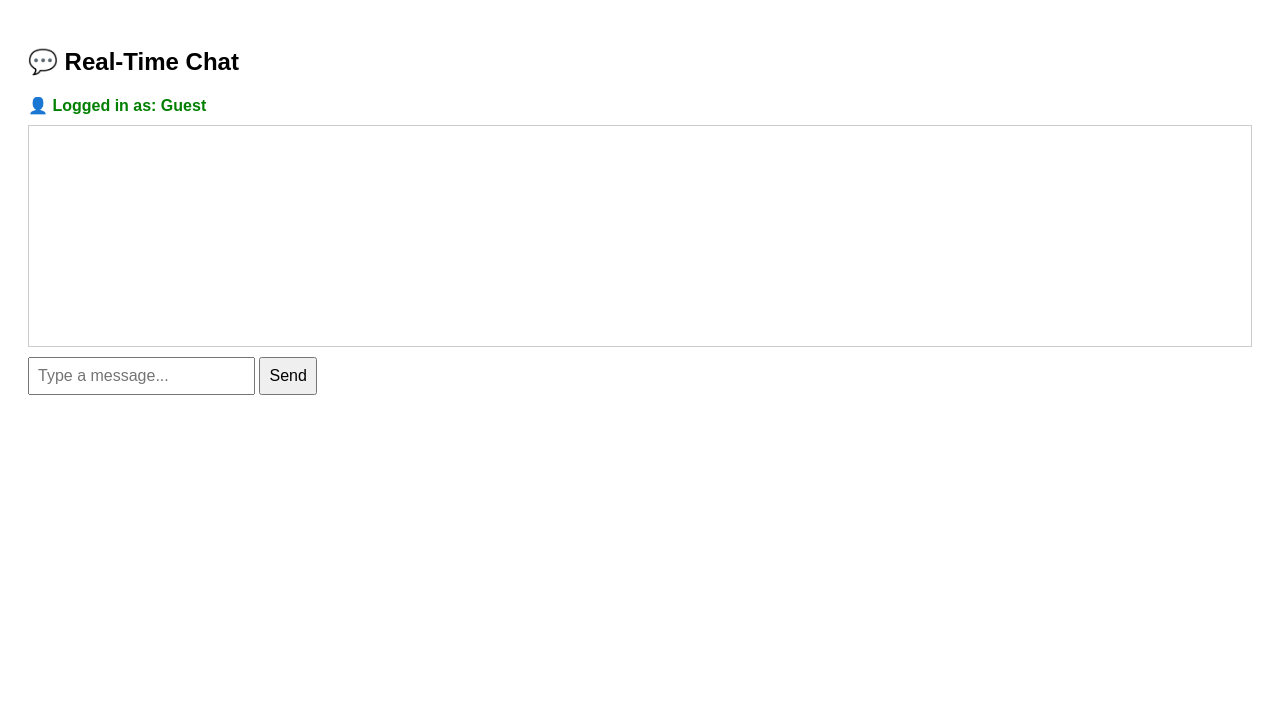
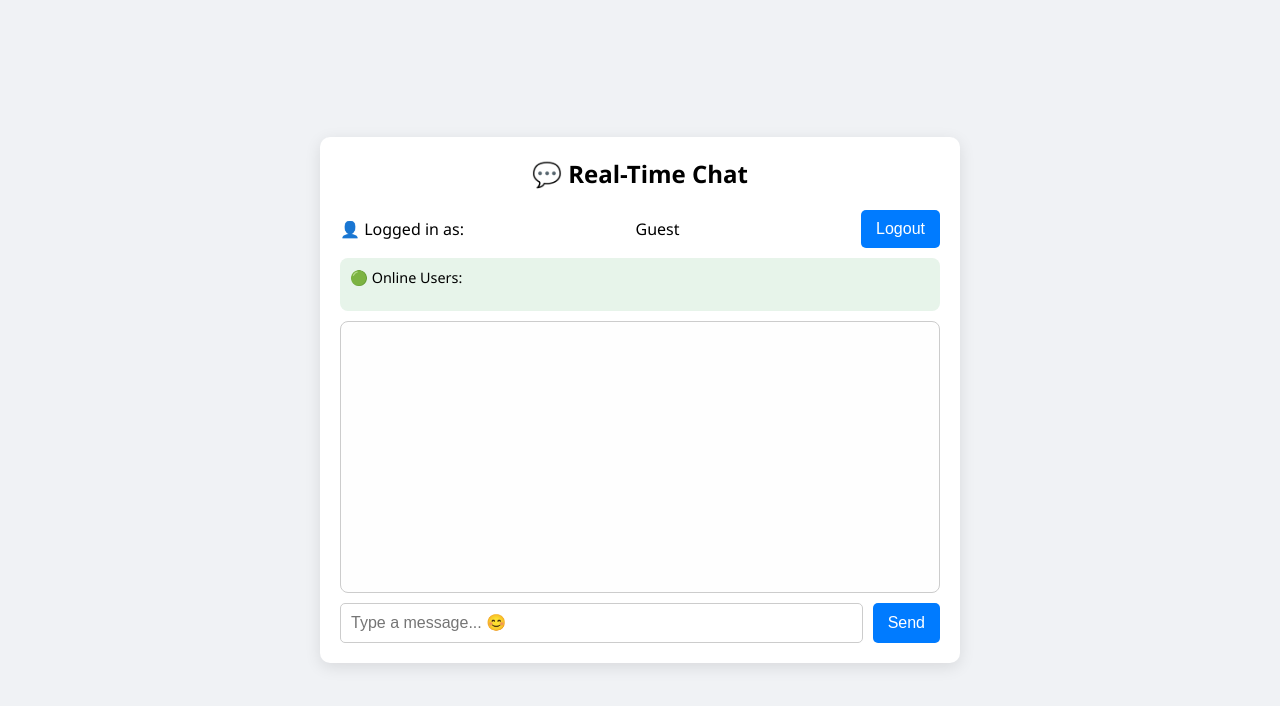
Before and after one commit to ShivamPatel0710/Internship_Projet, a website: page chat-app/public/chat.html in a window 1280 px wide. Drawn offline with nearby package versions, Linux system fonts and the light colour scheme; no server answers.

Commit message:
Adding some Styling and functions

```diff
--- a/chat-app/public/chat.html
+++ b/chat-app/public/chat.html
@@ -4,54 +4,81 @@
   <meta charset="UTF-8" />
   <title>Real-Time Chat</title>
   <script src="https://cdn.socket.io/4.7.2/socket.io.min.js"></script>
-  <style>
-    body { font-family: sans-serif; padding: 20px; }
-    #messages { border: 1px solid #ccc; padding: 10px; height: 200px; overflow-y: auto; margin-bottom: 10px; }
-    input, button { padding: 8px; font-size: 1rem; }
-    #userInfo { margin-bottom: 10px; color: green; font-weight: bold; }
-  </style>
+  <link rel="stylesheet" href="style.css">
 </head>
 <body>
+  <div class="container">
+    <h2>💬 Real-Time Chat</h2>
 
-  <h2>💬 Real-Time Chat</h2>
-  <!-- ✅ Show logged in user -->
-  <div id="userInfo">👤 Logged in as: <span id="currentUserDisplay"></span></div>
+    <div id="userInfo">
+      👤 Logged in as: <span id="currentUserDisplay"></span>
+      <button id="logoutBtn">Logout</button>
+    </div>
 
-  <div id="messages"></div>
+    <div id="onlineUsers">
+      🟢 Online Users:
+      <ul id="userList"></ul>
+    </div>
 
-  <input id="msgInput" type="text" placeholder="Type a message..." />
-  <button onclick="sendMessage()">Send</button>
+    <div id="messages"></div>
+
+    <div class="input-group">
+      <input id="msgInput" type="text" placeholder="Type a message... 😊" />
+      <button onclick="sendMessage()">Send</button>
+    </div>
+  </div>
 
   <script>
     const socket = io("http://localhost:5050");
+    const currentUser = localStorage.getItem("username") || "Guest";
+    document.getElementById("currentUserDisplay").textContent = currentUser;
 
     const messagesDiv = document.getElementById("messages");
     const input = document.getElementById("msgInput");
 
-    // ✅ Get username from localStorage
-    const currentUser = localStorage.getItem("username") || "Guest";
-    document.getElementById("currentUserDisplay").textContent = currentUser;
-
     socket.on("connect", () => {
       console.log("✅ Connected:", socket.id);
+      socket.emit("userConnected", currentUser);
     });
 
     socket.on("receiveMessage", (data) => {
       const msg = document.createElement("div");
-      msg.textContent = `📩 ${data.username || 'Guest'}: ${data.text}`;
+      const time = new Date(data.timestamp).toLocaleTimeString();
+      msg.innerHTML = `🕓 <small>${time}</small><br><strong>${data.username}:</strong> ${data.text}`;
       messagesDiv.appendChild(msg);
+      messagesDiv.scrollTop = messagesDiv.scrollHeight;
+    });
+
+    socket.on("updateUsers", (users) => {
+      const userList = document.getElementById("userList");
+      userList.innerHTML = "";
+      users.forEach(user => {
+        const li = document.createElement("li");
+        li.textContent = user;
+        userList.appendChild(li);
+      });
     });
 
     function sendMessage() {
-      const message = input.value;
-      if (message.trim() !== "") {
+      const message = input.value.trim();
+      if (message) {
         socket.emit("sendMessage", {
           username: currentUser,
-          text: message
+          text: message,
+          timestamp: new Date().toISOString()
         });
         input.value = "";
       }
     }
+
+    document.getElementById("logoutBtn").addEventListener("click", () => {
+      localStorage.clear();
+      window.location.href = "login.html";
+    });
+
+    window.addEventListener("beforeunload", () => {
+      socket.emit("userDisconnected", currentUser);
+    });
   </script>
 </body>
 </html>
--- /dev/null
+++ b/chat-app/public/style.css
@@ -0,0 +1,81 @@
+body {
+  font-family: 'Segoe UI', sans-serif;
+  background-color: #f0f2f5;
+  margin: 0;
+  padding: 0;
+  display: flex;
+  height: 100vh;
+  align-items: center;
+  justify-content: center;
+}
+
+.container {
+  background: white;
+  border-radius: 10px;
+  box-shadow: 0 4px 16px rgba(0,0,0,0.1);
+  padding: 20px;
+  width: 90%;
+  max-width: 600px;
+}
+
+h2 {
+  margin-top: 0;
+  text-align: center;
+}
+
+#userInfo {
+  display: flex;
+  justify-content: space-between;
+  align-items: center;
+  margin-bottom: 10px;
+}
+
+#onlineUsers {
+  background-color: #e7f4ea;
+  padding: 10px;
+  border-radius: 8px;
+  margin-bottom: 10px;
+  font-size: 0.9rem;
+}
+
+#userList {
+  list-style: none;
+  padding-left: 15px;
+}
+
+#messages {
+  border: 1px solid #ccc;
+  border-radius: 8px;
+  padding: 10px;
+  height: 250px;
+  overflow-y: auto;
+  margin-bottom: 10px;
+  background-color: #fefefe;
+}
+
+.input-group {
+  display: flex;
+}
+
+#msgInput {
+  flex: 1;
+  padding: 10px;
+  font-size: 1rem;
+  border-radius: 5px;
+  border: 1px solid #ccc;
+}
+
+button {
+  padding: 10px 15px;
+  margin-left: 10px;
+  font-size: 1rem;
+  background-color: #007bff;
+  color: white;
+  border: none;
+  border-radius: 5px;
+  cursor: pointer;
+}
+
+button:hover {
+  background-color: #0056b3;
+}
--- a/chat-app/server/models/message.js
+++ b/chat-app/server/models/message.js
@@ -1,3 +1,4 @@
+// models/message.js
 const mongoose = require('mongoose');
 
 const messageSchema = new mongoose.Schema({
```
Also changed, not shown: chat-app/server/index.js (+35 -37 lines).
